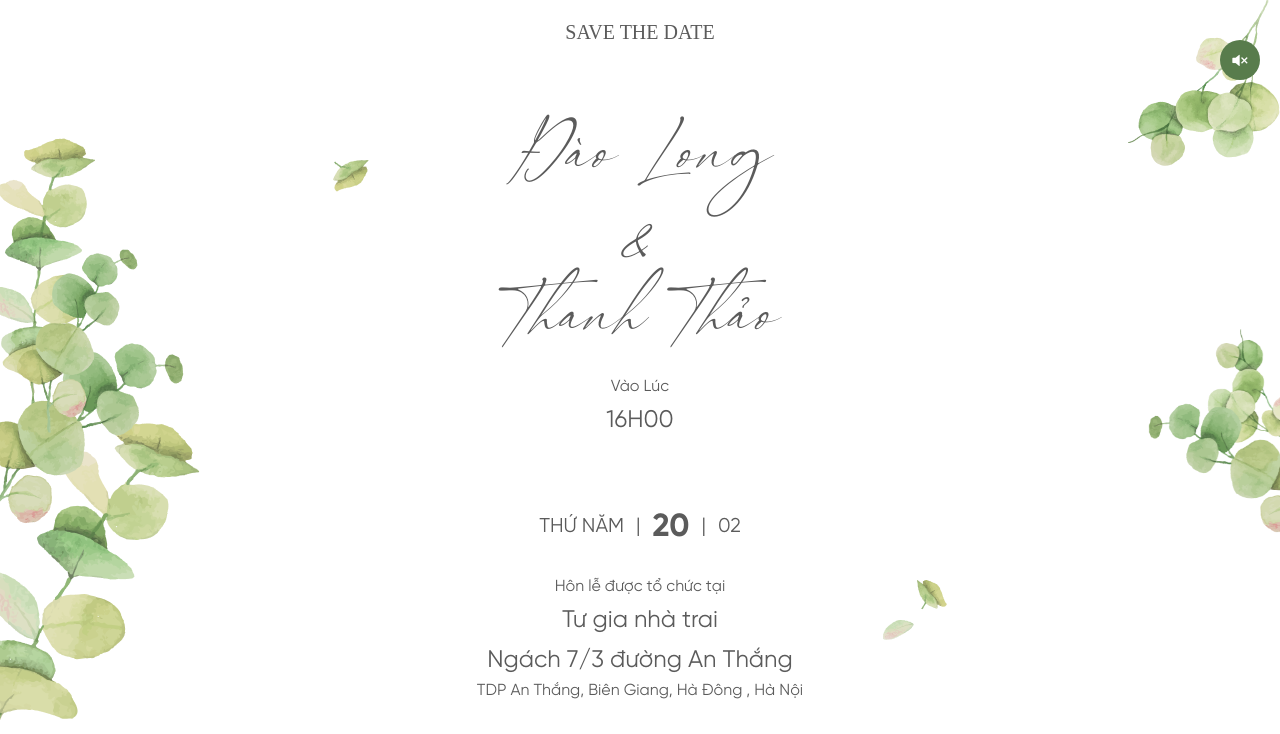
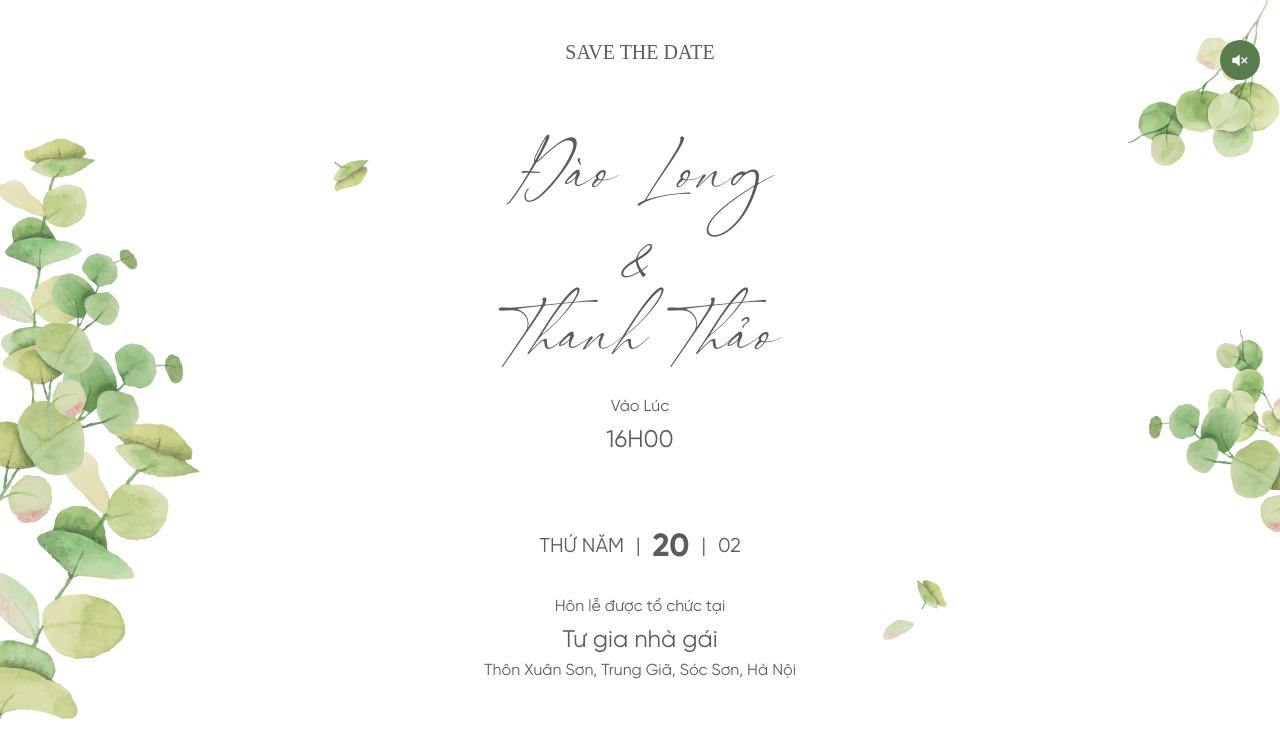
Before and after one commit to thiepcuoi-online/ThanhThao, a plain HTML site: page index.html in a window 1280 px wide. Shown: the top 734 px of the page. Drawn offline with Linux system fonts and the light colour scheme; a web font is replaced by a local one.

Commit message:
update Thanh Thao

```diff
--- a/index.html
+++ b/index.html
@@ -87,9 +87,9 @@
                 </div>
                 <div class="banner-address uk-position-relative uk-position-z-index">
                     <p class="banner-text">Hôn lễ được tổ chức tại</p>
-                    <p class="address-name">Tư gia nhà trai</p>
-                    <p class="address-name">Ngách 7/3 đường An Thắng</p>
-                    <address class="banner-text">TDP An Thắng, Biên Giang, Hà Đông , Hà Nội</address>
+                    <p class="address-name">Tư gia nhà gái</p>
+                    <!-- <p class="address-name">Thôn Xuân Sơn, Trung Giã, Sóc Sơn, Hà Nội</p> -->
+                    <address class="banner-text">Thôn Xuân Sơn, Trung Giã, Sóc Sơn, Hà Nội</address>
                 </div>
                 <div class="social-link">
                     <!--<a href="tel:+84981742365" class="">
@@ -98,7 +98,7 @@
                     <a href="#gift" class="">
                         <i class="ri-gift-fill"></i>
                     </a>
-                    <a href="https://maps.app.goo.gl/zcwEXgJ4hLutA9NCA?g_st=com.google.maps.preview.copy">
+                    <a href="https://maps.app.goo.gl/vGXtR2j9S2JAg2Bu6?g_st=com.google.maps.preview.copy">
                         <!--<i class="ri-map-fill"></i>-->
                         <img src="img/maps.png">
                     </a>
```
